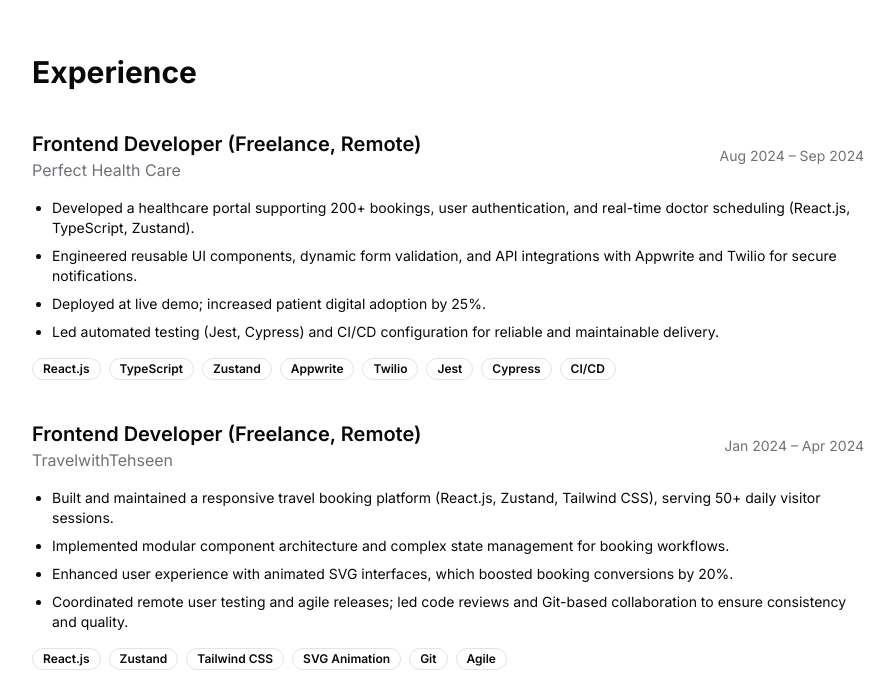
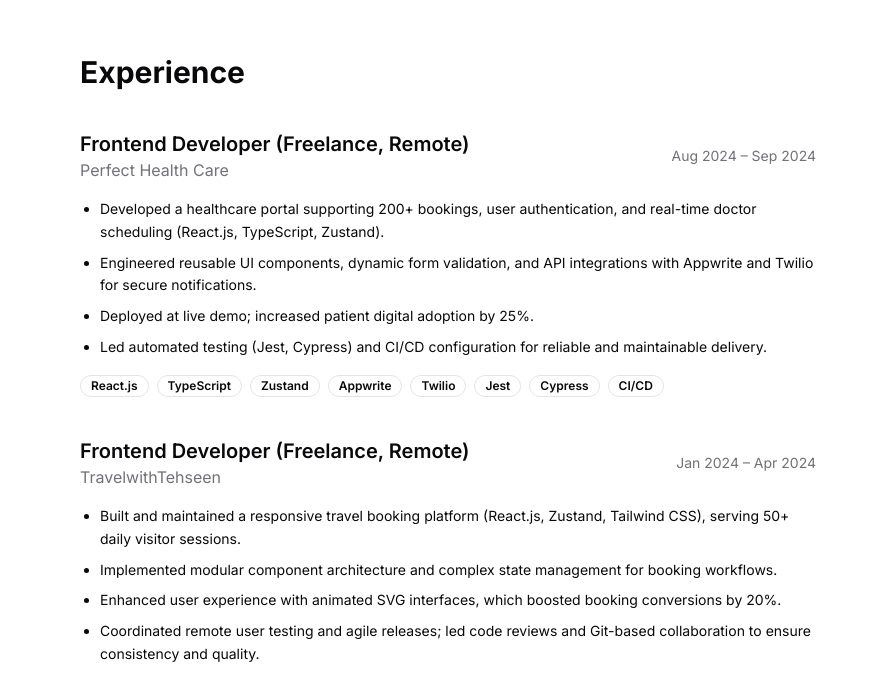
Before and after one commit to Zuhaib-dev/new-portfolio, a Next.js app: page / in a window 1280 px wide. Shown: the part 610-1291 px from the top of the page, without its empty margins (192-1087 px from the left). Built offline with nearby package versions, Linux system fonts and the light colour scheme.

Commit message:
Fixed exprience page to boost performance

```diff
--- a/components/experience.tsx
+++ b/components/experience.tsx
@@ -28,17 +28,21 @@ const experiences = [
     ],
     skills: ["React.js", "Zustand", "Tailwind CSS", "SVG Animation", "Git", "Agile"]
   },
-
 ]
 
 export default function Experience() {
   return (
-    <section id="experience" className="py-10">
+    <section
+      id="experience"
+      className="py-10 relative overflow-hidden"
+      style={{ minHeight: "60vh" }} // prevents layout jumps when loading
+    >
       <motion.div
         initial={{ opacity: 0, y: 20 }}
         whileInView={{ opacity: 1, y: 0 }}
-        viewport={{ once: true }}
-        transition={{ duration: 0.5 }}
+        viewport={{ once: true, amount: 0.2 }} // triggers slightly later to avoid reflow
+        transition={{ duration: 0.4, ease: "easeOut" }}
+        className="max-w-3xl mx-auto px-4"
       >
         <h2 className="text-3xl font-bold mb-10">Experience</h2>
 
@@ -46,23 +50,26 @@ export default function Experience() {
           {experiences.map((exp, index) => (
             <motion.div
               key={index}
-              initial={{ opacity: 0, y: 20 }}
+              initial={{ opacity: 0, y: 10 }}
               whileInView={{ opacity: 1, y: 0 }}
-              viewport={{ once: true }}
-              transition={{ duration: 0.5, delay: index * 0.1 }}
+              viewport={{ once: true, amount: 0.3 }}
+              transition={{ duration: 0.4, delay: index * 0.1, ease: "easeOut" }}
               className="space-y-4"
+              style={{ willChange: "transform" }} // prevents minor layout flickers
             >
               <div className="flex flex-col sm:flex-row sm:items-center justify-between">
                 <div>
                   <h3 className="text-xl font-semibold">{exp.title}</h3>
                   <p className="text-muted-foreground">{exp.company}</p>
                 </div>
-                <p className="text-sm text-muted-foreground">{exp.period}</p>
+                <p className="text-sm text-muted-foreground flex-shrink-0">
+                  {exp.period}
+                </p>
               </div>
 
               <ul className="list-disc pl-5 space-y-2">
                 {exp.responsibilities.map((resp, idx) => (
-                  <li key={idx} className="text-sm">
+                  <li key={idx} className="text-sm leading-relaxed">
                     {resp}
                   </li>
                 ))}
```
